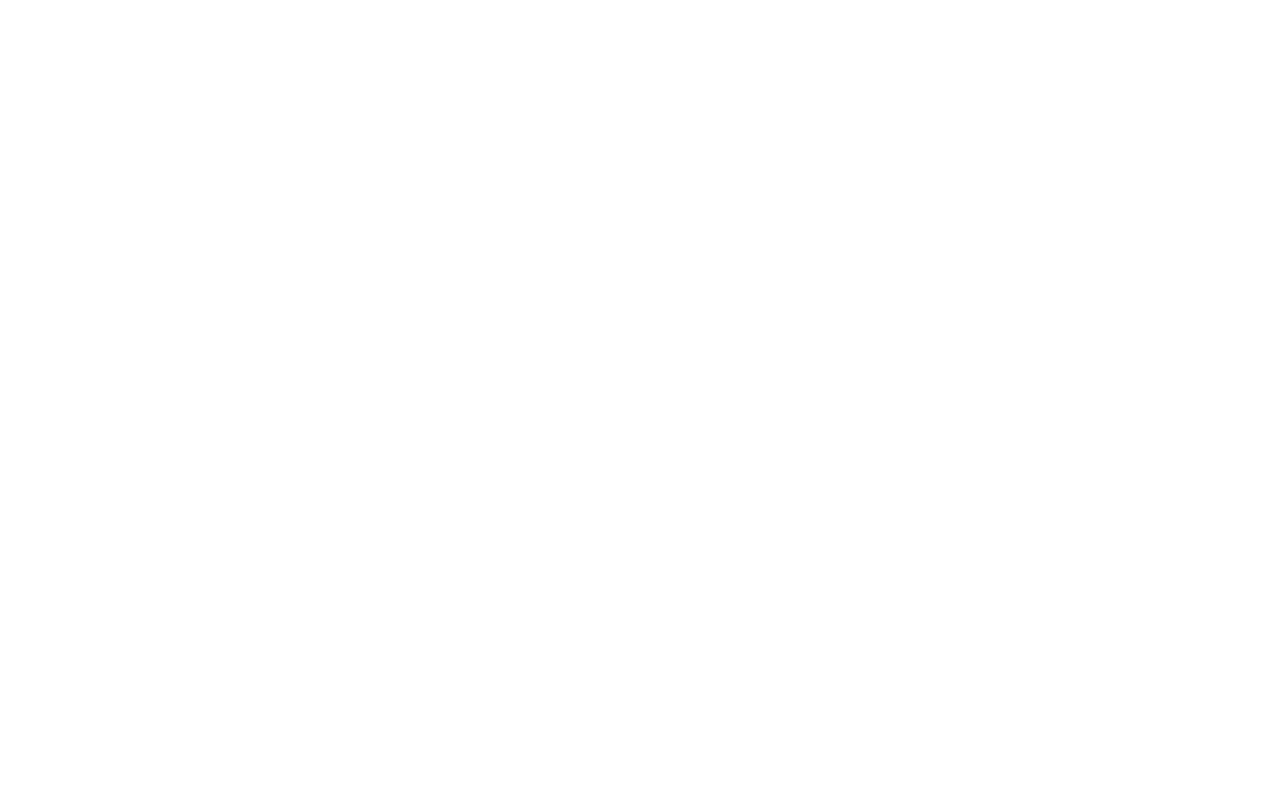
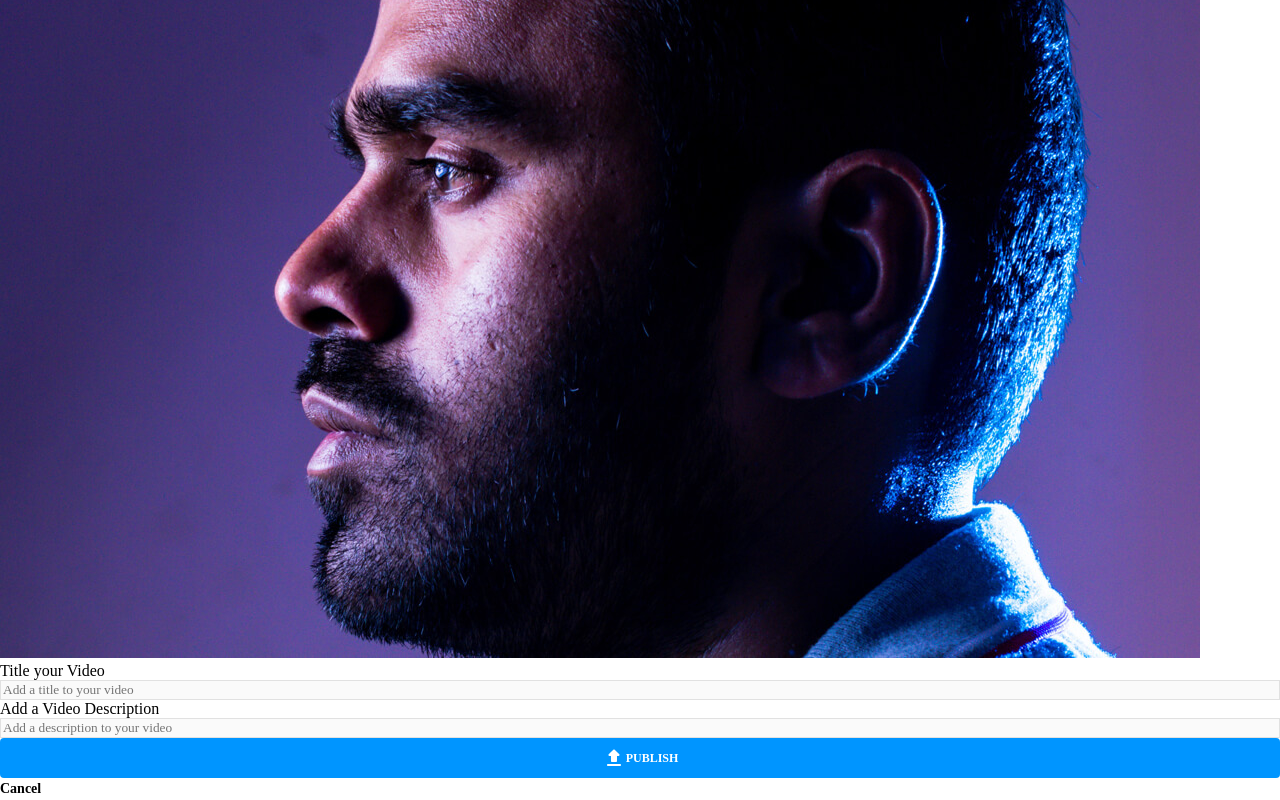
Before and after one commit to kayladrobot/brainflix, a React (Create React App) app: page /upload in a window 1280 px wide. Shown: the part 1707-2507 px from the top of the page. Before the commit the page ends 1501 px from the top, so only its background shows below. Built offline with nearby package versions, Linux system fonts and the light colour scheme.

Commit message:
set up upload section ui

```diff
--- a/package.json
+++ b/package.json
@@ -9,8 +9,9 @@
     "axios": "^1.3.2",
     "react": "^18.2.0",
     "react-dom": "^18.2.0",
+    "react-router-dom": "^6.8.1",
     "react-scripts": "5.0.1",
-    "sass": "^1.57.1",
+    "sass": "^1.58.3",
     "web-vitals": "^2.1.4"
   },
   "scripts": {
--- a/src/App.js
+++ b/src/App.js
@@ -1,15 +1,30 @@
 import './App.scss';
 import Header from "./components/header/Header";
 import VideoSection from './components/videoSection/VideoSection'
-
+import VideoUpload from './pages/page/VideoUpload.js'
+import UploadSection from './components/uploadSection/UploadSection'
+import { BrowserRouter, Routes, Route } from 'react-router-dom';
 
 function App() {
   return (
-    <div className="App">
+    <BrowserRouter>
       <Header />
       <VideoSection />
-    </div>
+      <UploadSection />
+        <Routes>
+          <Route exact path="/" component={VideoSection} />
+          <Route path="/upload" component={VideoUpload} />
+        </Routes>
+    </BrowserRouter>
   );
 }
+// function App() {
+//   return (
+//     <div className="App">
+//       <Header />
+//       <VideoSection />
+//     </div>
+//   );
+// }
 
 export default App;
--- a/src/components/comments/Comments.js
+++ b/src/components/comments/Comments.js
@@ -28,7 +28,7 @@ function Comments({ currentVideo }) {
               <img
                 src={CommentIcon}
                 alt="comment icon"
-                className="comments__icon"
+                className="comments__icon upload__icon"
               />
               Comment
             </button>
--- a/src/components/header/Header.js
+++ b/src/components/header/Header.js
@@ -10,7 +10,7 @@ function Header() {
     <header className="header">
       <div className="header__grid">
         <img className="header__logo" src={logo} alt="brainflix logo" />
-        <form>
+        <form className="header__form">
           <input type="text" className="header__input" placeholder="Search" />
           <img
             className="header__searchIcon"
--- a/src/components/header/Header.scss
+++ b/src/components/header/Header.scss
@@ -92,8 +92,6 @@
       grid-column: auto;
     }
   }
-}
-
   form {
     position: relative;
     display: flex;
@@ -106,3 +104,4 @@ form {
       grid-column: auto;
     }
   }
+}
--- /dev/null
+++ b/src/components/uploadSection/UploadSection.js
@@ -0,0 +1,38 @@
+import React from 'react'
+import testImg from '../../assets/images/Mohan-muruge.jpg'
+import uploadIcon from '../../assets/icons/upload.svg'
+import './UploadSection.scss'
+
+function UploadSection() {
+  return (
+    <div className="upload__section">
+        <h1 className="upload__header">Upload Video</h1>
+        <h3>Video thumbnail</h3>
+        <img
+            src={testImg}
+            alt="mohan murage"
+            className="upload__img"
+        />
+        <form className="upload__form">
+            <div className="upload__input">
+                <label>Title your Video</label>
+                <input name="comment" placeholder="Add a title to your video" type="text"></input>
+            </div>
+            <div className="upload__input">
+                <label>Add a Video Description</label>
+                <input name="comment" placeholder="Add a description to your video" type="text"></input>
+            </div>
+            <button className="btn">
+                <img
+                    src={uploadIcon}
+                    alt="upload icon"
+                    className="upload__icon"/>
+                Publish
+            </button>
+        </form>
+        <h2>Cancel</h2>
+    </div>
+  )
+}
+
+export default UploadSection
--- /dev/null
+++ b/src/components/uploadSection/UploadSection.scss
@@ -0,0 +1,20 @@
+@import "../../styles/partials/abstracts/mixins";
+@import "../../styles/partials/base/colors.scss";
+
+
+.upload {
+
+    &__form {
+        display: flex;
+        flex-direction: column;
+    }
+
+    &__input {
+        display: flex;
+        flex-direction: column;
+    }
+
+    &__cancel {
+        color: $blue;
+    }
+}
--- /dev/null
+++ b/src/pages/page/VideoUpload.js
@@ -0,0 +1,15 @@
+import React from 'react'
+import Header from '../../components/header/Header'
+import UploadSection from '../../components/uploadSection/UploadSection'
+
+
+function VideoUpload() {
+  return (
+    <div>
+        <Header />
+        <UploadSection />
+    </div>
+  )
+}
+
+export default VideoUpload
```
Also changed, not shown: src/pages/page/VideoUpload.scss (added), 1 other file (tests, documents, lock files or other folders). Lines whose indentation alone changed are shown as unchanged.
